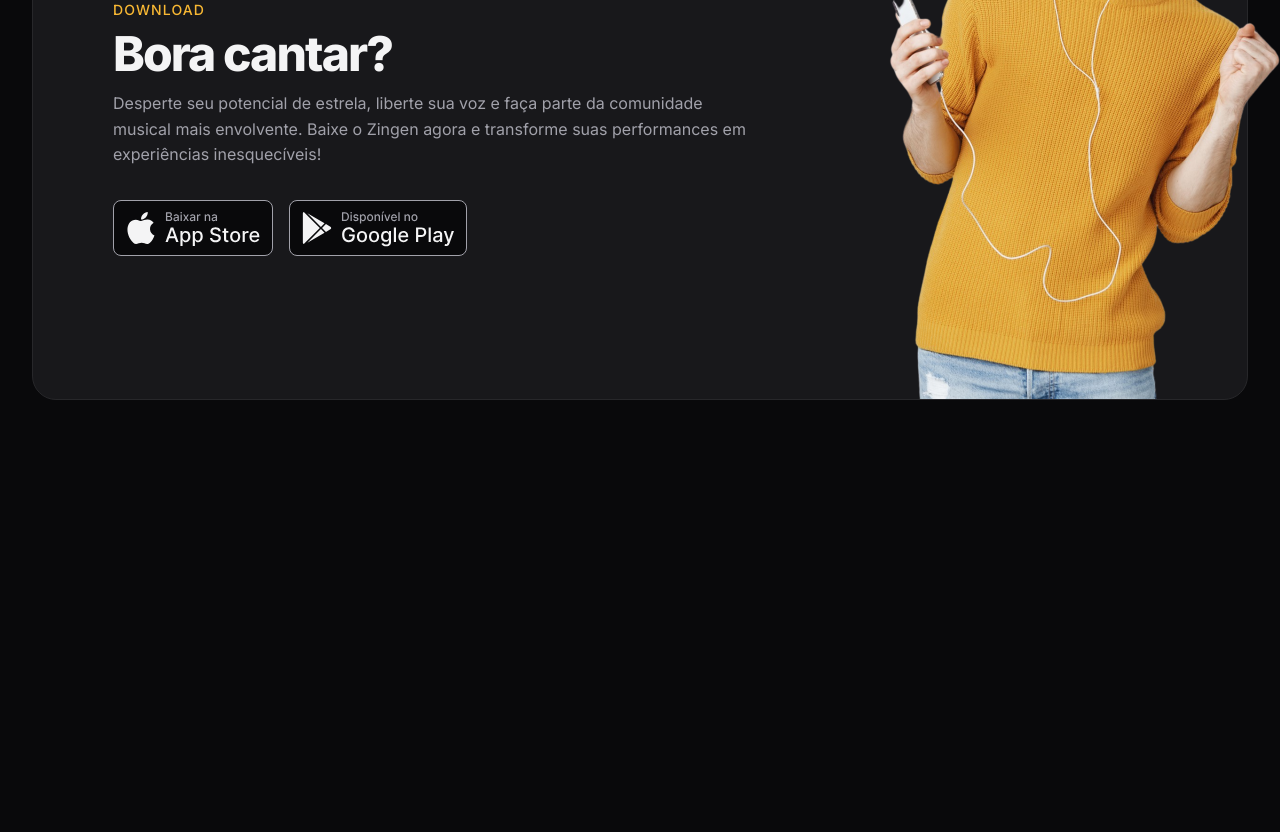
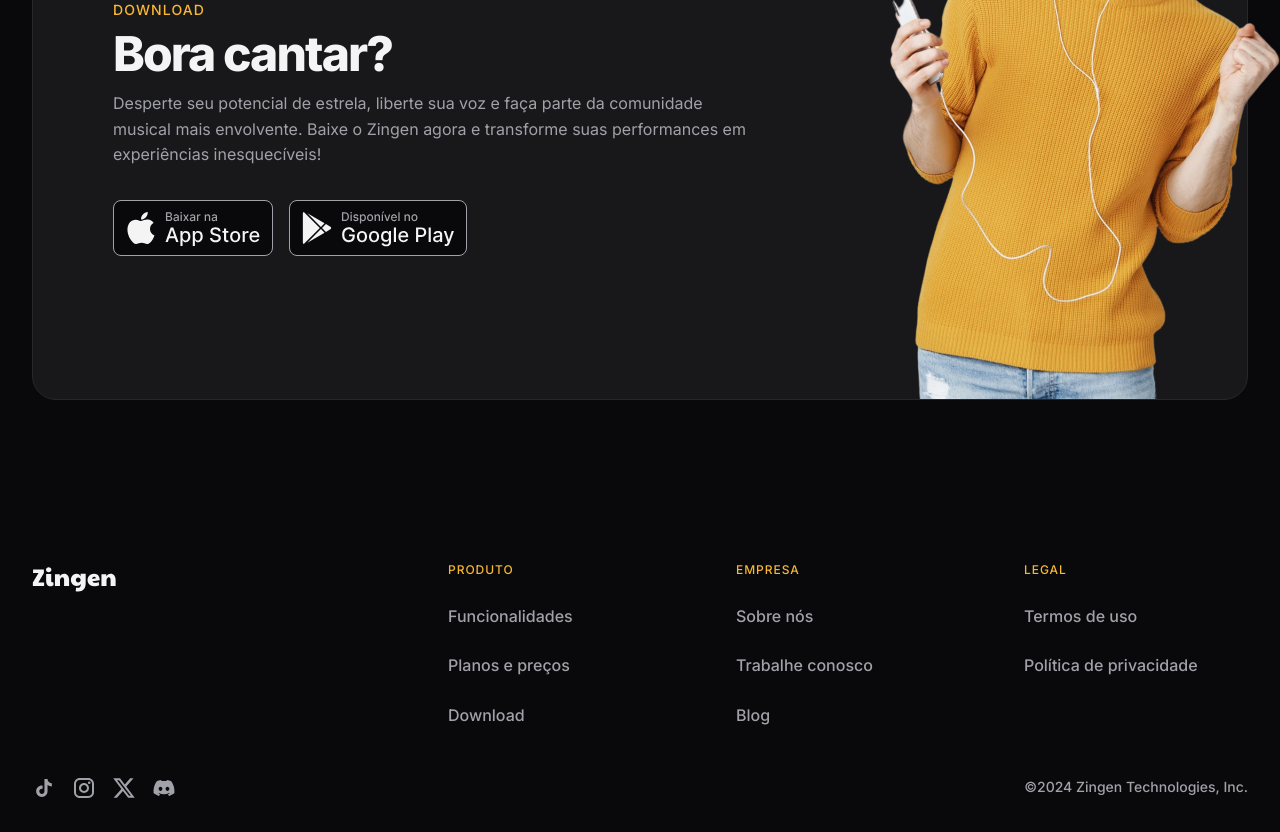
Before and after one commit to jaon82/mba-zingen, a plain HTML site: page index.html in a window 1280 px wide. Shown: the part 3761-4593 px from the top of the page. Before the commit the page ends 4241 px from the top, so only its background shows below. Drawn offline with Linux system fonts and the light colour scheme.

Commit message:
Add footer

```diff
--- a/index.html
+++ b/index.html
@@ -206,5 +206,56 @@
         </div>
       </div>
     </section>
+    <footer>
+      <div class="container py-xl grid">
+        <section class="grid top">
+          <img src="assets/logo.svg" alt="" />
+          <nav class="even-columns">
+            <ul role="list" class="grid gap-1.5">
+              <li class="title">Produto</li>
+              <li>
+                <a href="#features">Funcionalidades</a>
+              </li>
+              <li>
+                <a href="#pricing">Planos e preços</a>
+              </li>
+              <li>
+                <a href="#download">Download</a>
+              </li>
+            </ul>
+            <ul role="list" class="grid gap-1.5">
+              <li class="title">Empresa</li>
+              <li>
+                <a href="#about">Sobre nós</a>
+              </li>
+              <li>
+                <a href="#">Trabalhe conosco</a>
+              </li>
+              <li>
+                <a href="#">Blog</a>
+              </li>
+            </ul>
+            <ul role="list" class="grid gap-1.5">
+              <li class="title">Legal</li>
+              <li>
+                <a href="#">Termos de uso</a>
+              </li>
+              <li>
+                <a href="#">Política de privacidade</a>
+              </li>
+            </ul>
+          </nav>
+        </section>
+        <section class="bottom flex gap-1.5">
+          <div class="flex gap-1 5">
+            <a href="#" class="social" aria-label="tiktok"></a>
+            <a href="#" class="social" aria-label="instagram"></a>
+            <a href="#" class="social" aria-label="twitter"></a>
+            <a href="#" class="social" aria-label="discord"></a>
+          </div>
+          <span class="copy">©2024 Zingen Technologies, Inc.</span>
+        </section>
+      </div>
+    </footer>
   </body>
 </html>
--- /dev/null
+++ b/styles/footer.css
@@ -0,0 +1,59 @@
+footer {
+  color: var(--text-color-secondary);
+  font-weight: var(--fw-md);
+
+  & .container {
+    padding-inline: 3rem;
+  }
+
+  & .container,
+  & .top {
+    gap: 3rem;
+  }
+
+  & nav.even-columns {
+    gap: 4rem;
+  }
+
+  & .top ul {
+    align-content: start;
+  }
+
+  & .title {
+    font-size: 0.75rem;
+    letter-spacing: 0.08em;
+    text-transform: uppercase;
+    color: var(--brand-color-primary);
+  }
+
+  & .bottom {
+    flex-wrap: wrap;
+
+    & > div {
+      margin-right: auto;
+    }
+  }
+
+  & span {
+    font-size: 0.875rem;
+  }
+
+  @media (width>=80em) {
+    .container {
+      padding-inline: 0;
+      padding-bottom: 2rem;
+    }
+
+    & .top {
+      grid-template-columns: auto 1fr;
+
+      & nav {
+        margin-left: auto;
+
+        & ul {
+          width: 14rem;
+        }
+      }
+    }
+  }
+}
--- a/styles/global.css
+++ b/styles/global.css
@@ -39,6 +39,7 @@
   line-height: 1.6;
   color: var(--text-color-primary);
   overflow-x: hidden;
+  scroll-behavior: smooth;
 }
 body {
   background-color: var(--bg-color);
--- a/styles/index.css
+++ b/styles/index.css
@@ -10,3 +10,4 @@
 @import url(features.css) (width >= 80em);
 @import url(pricing.css);
 @import url(download.css);
+@import url(footer.css);
--- a/styles/social.css
+++ b/styles/social.css
@@ -1,6 +1,6 @@
 a.social {
   --bg-img: "";
-  background-image: var(--bg-image);
+  background-image: var(--bg-img);
   width: 1.5rem;
   height: 1.5rem;
   display: block;
```
